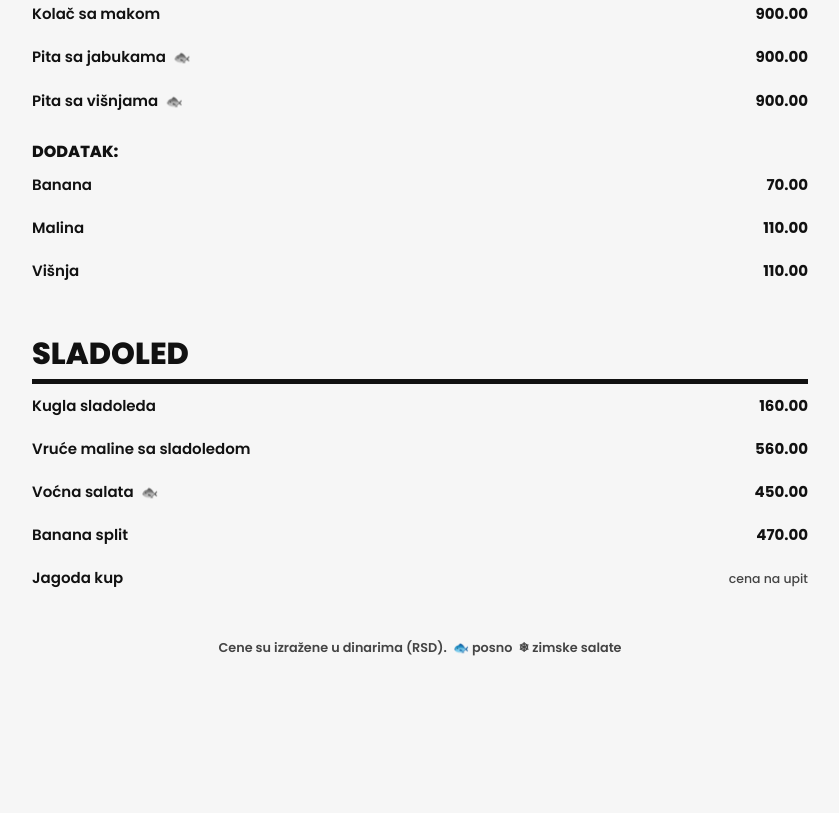
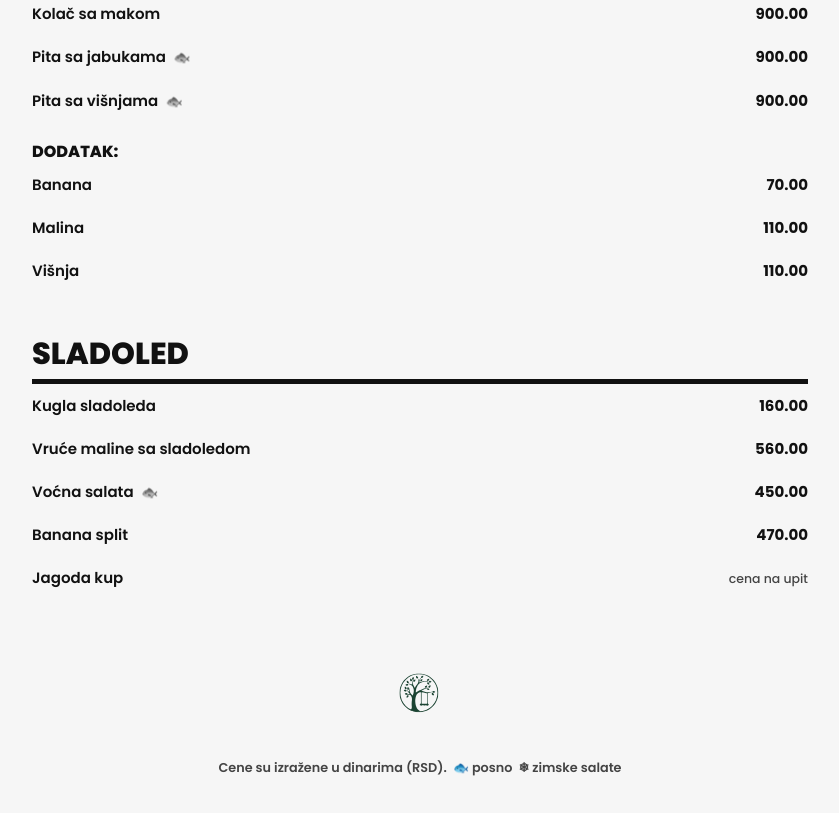
Before and after one commit to lakitos1/ParkUParku, a plain HTML site: page index.html in a window 1280 px wide. Shown: the part 5702-6515 px from the top of the page, without its empty margins (220-1059 px from the left). Before the commit the page ends 6395 px from the top, so only its background shows below. Drawn offline with Linux system fonts and the light colour scheme.

Commit message:
Update index.html

```diff
--- a/index.html
+++ b/index.html
@@ -4,7 +4,7 @@
 <meta charset="utf-8">
 <meta name="viewport" content="width=device-width, initial-scale=1">
 <title>Park u parku – Jelovnik</title>
-<meta name="description" content="Jelovnik i cene – Restoran Park">
+<meta name="description" content="Jelovnik i cene – Restoran Park u parku">
 <link rel="preconnect" href="https://fonts.googleapis.com">
 <link rel="preconnect" href="https://fonts.gstatic.com" crossorigin>
 <link href="https://fonts.googleapis.com/css2?family=Poppins:wght@500;600;700;800&display=swap" rel="stylesheet">
@@ -43,7 +43,7 @@ footer{text-align:center;padding:10px 20px 36px;color:var(--mute);font-size:.8re
 <nav id="nav"></nav>
 <main id="menu"></main>
 <footer>
-<img src="logo.png" alt="Restoran Park" class="logo" onerror="this.remove()">
+<img src="logo.svg" alt="Restoran Park" class="logo" onerror="this.remove()">
 Cene su izražene u dinarima (RSD). &nbsp;🐟 posno &nbsp;❄ zimske salate
 </footer>
 
```
